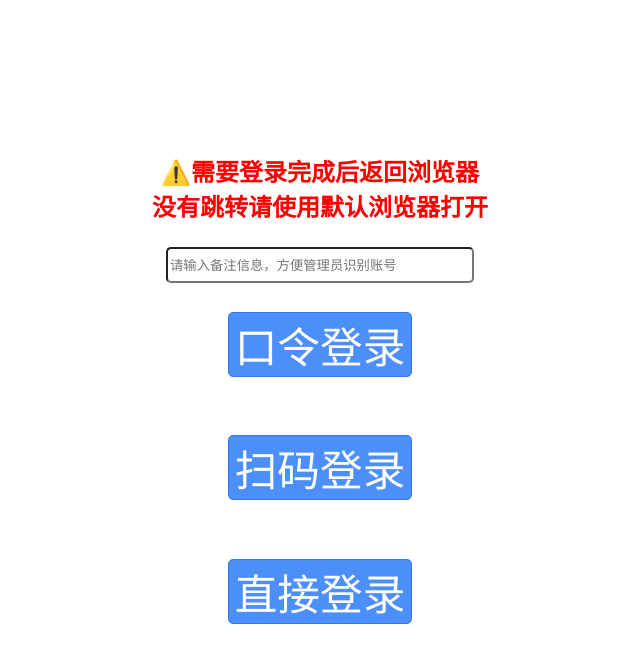
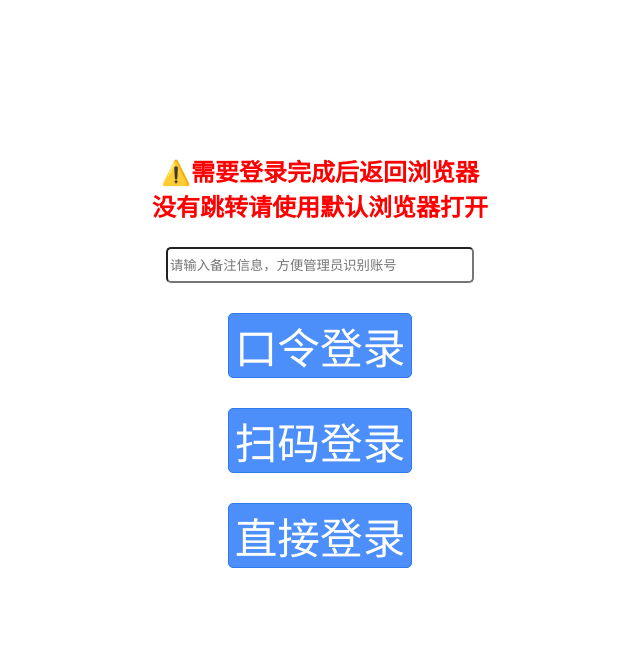
Before and after one commit to jiulan/jd_cookie, a plain HTML site: page public/index.html in a window 1280 px wide. Shown: the part 21-684 px from the top of the page, without its empty margins (320-960 px from the left). Drawn offline with Linux system fonts and the light colour scheme; no server answers.

Commit message:
调整手机浏览器 输入时页面变形问题

```diff
--- a/public/index.html
+++ b/public/index.html
@@ -33,15 +33,15 @@
         display: flex;
         flex-direction: column;
         justify-content: space-around;
-        height: calc(100vh - 430px);
+        /*height: calc(100vh - 430px);*/
       }
       .btn {
-        margin: 0 auto;
         border: 1px #3079ed solid;
         border-radius: 5px;
         font-size: 32pt;
         background: #4c8ffb;
         color: white;
+        margin: 30px auto 0;
       }
       .qr {
         display: none;
```
